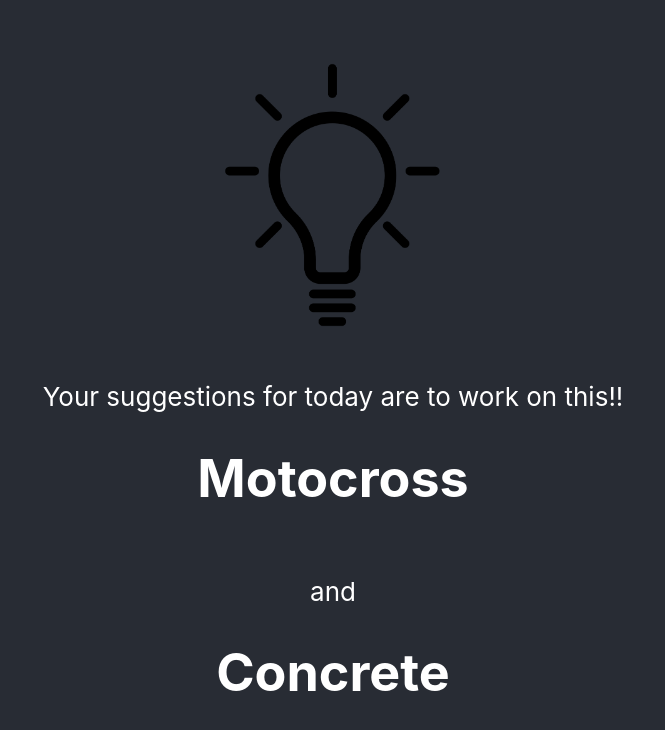
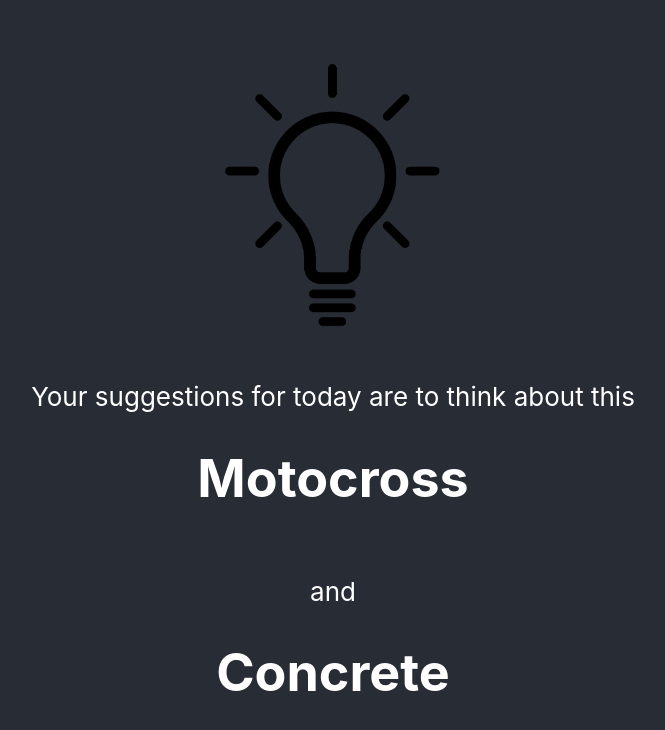
Before and after one commit to leeroywking/ideagen, a React (Create React App) app: page / in a window 1280 px wide. Shown: the top 730 px of the page, without its empty margins (307-972 px from the left). Built offline with nearby package versions, Linux system fonts and the light colour scheme.

Commit message:
testing localremote

```diff
--- a/src/App.js
+++ b/src/App.js
@@ -13,7 +13,7 @@ function App() {
       <header className="App-header">
         <img src={logo} className="App-logo" alt="logo" onClick={()=> refreshPage()}/>
         <p>
-        Your suggestions for today are to work on this!!
+        Your suggestions for today are to think about this
         <Pair />
         </p>
       </header>
```
